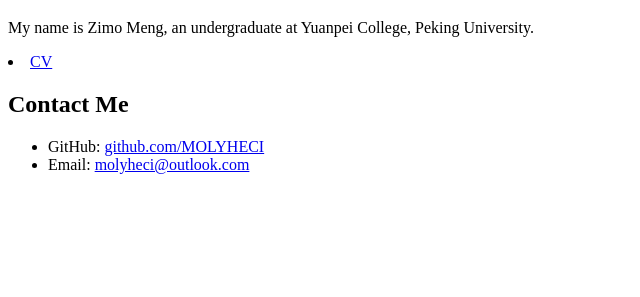
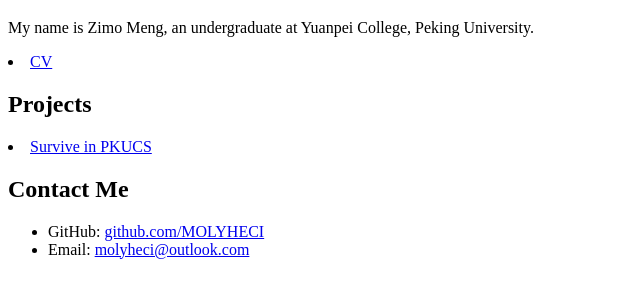
Before and after one commit to MOLYHECI/MOLYHECI.github.io, a plain HTML site: page index.html in a window 1280 px wide. Shown: the part 61-358 px from the top of the page, without its empty margins (0-640 px from the left). Drawn offline with Linux system fonts and the light colour scheme.

Commit message:
Add proj

```diff
--- a/index.html
+++ b/index.html
@@ -12,6 +12,8 @@
         My name is Zimo Meng, an undergraduate at Yuanpei College, Peking University.
     </p>
     <li><a href="MolyHeci_CV.pdf">CV</a></li>
+    <h2>Projects</h2>
+        <li><a href="https://molyheci.github.io/Survive_in_PKUCS/">Survive in PKUCS</a></li>
     <h2>Contact Me</h2>
     <ul>
         <li>GitHub: <a href="https://github.com/MOLYHECI">github.com/MOLYHECI</a></li>
```
